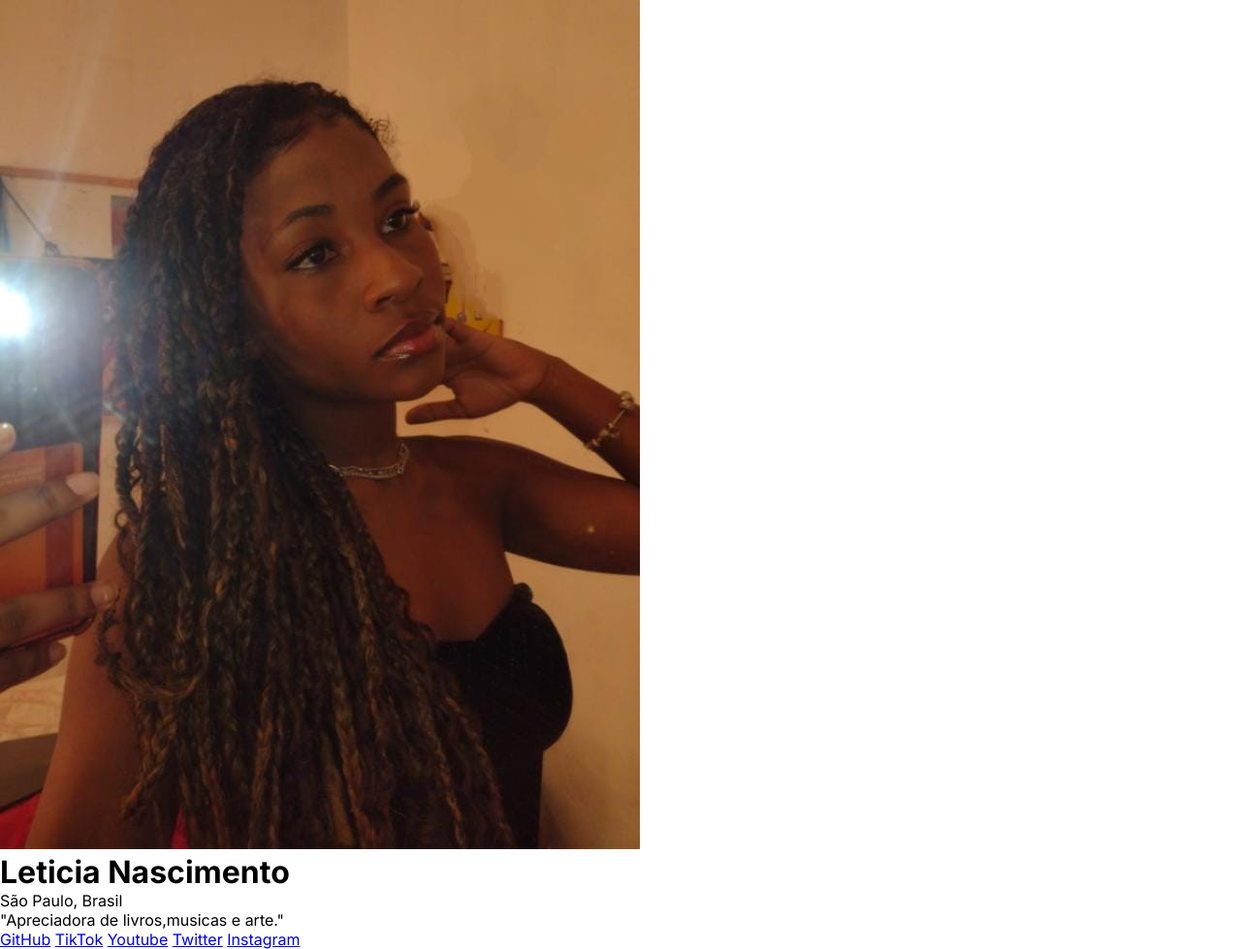
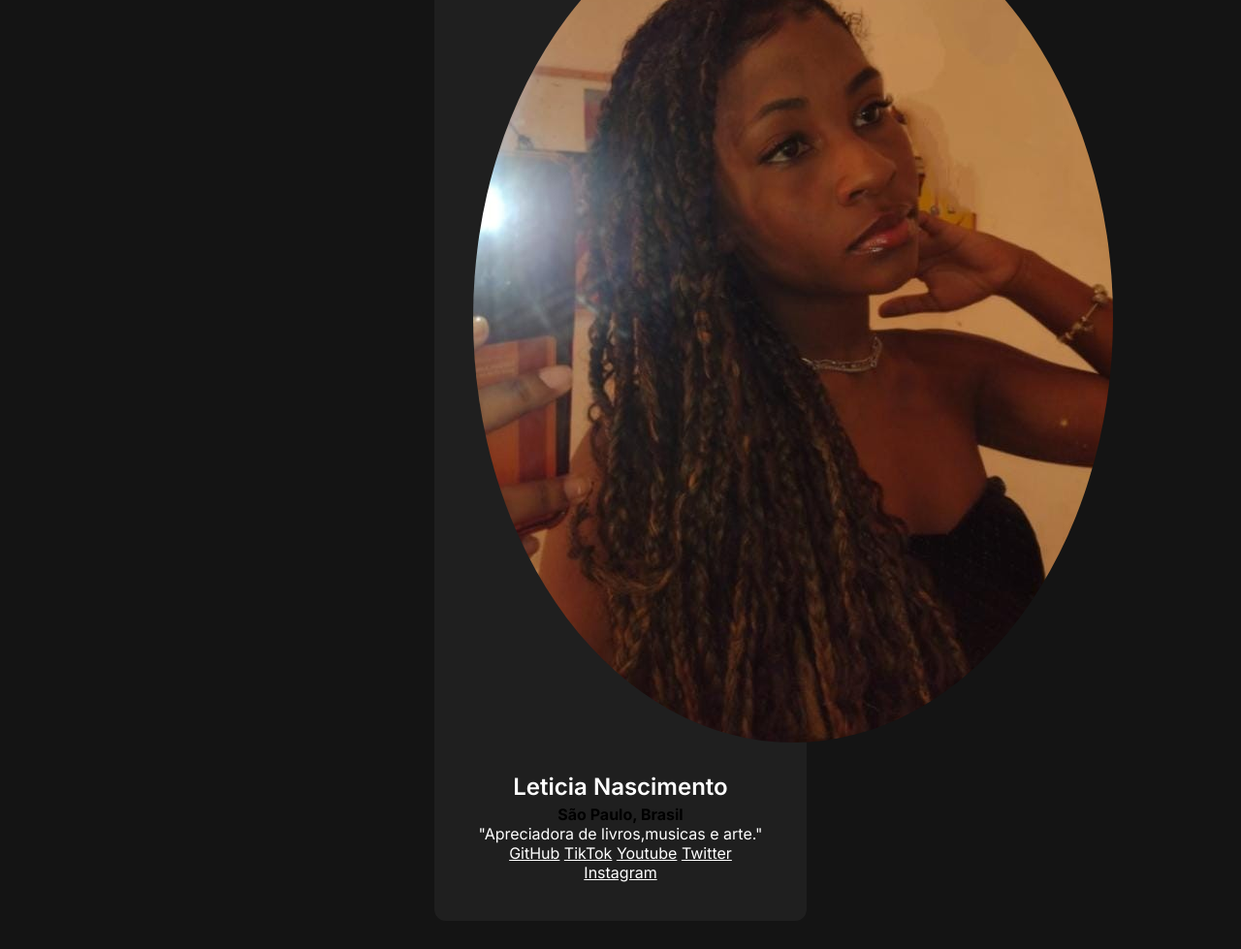
Before and after one commit to leticianascimento1a/meus-links, a plain HTML site: page index.html in a window 1280 px wide. Shown: the whole page at 97% size. After the commit the page ends 950 px from the top, so only its background shows below. Drawn offline with Linux system fonts and the light colour scheme.

Commit message:
continuação do desenvolvimento do CSS e alteração de uma parágrafo do HTML para strong

```diff
--- a/index.html
+++ b/index.html
@@ -13,7 +13,7 @@
     <div>
         <img src="./leticia 88x88.jpg" alt="imagem do criador da página de links, leticia nascimento">
         <h1> Leticia Nascimento</h1>
-        <p> São Paulo, Brasil</p>
+        <strong>São Paulo, Brasil</strong>
 
         <p>"Apreciadora de livros,musicas e arte."</p>
 
--- a/style.css
+++ b/style.css
@@ -3,5 +3,36 @@
    padding: 0;
    box-sizing: border-box;
    font-family: "Inter", sans-serif;
+}
+
+body {
+    background-color: #141414;
+    height: 100vh;
+display: flex;
+    justify-content: center;
+    align-items: center;
 
 }
+
+div {
+    background-color: #1f1f1f;
+    width: 384px;
+    padding: 40px;
+    text-align: center;
+    border-radius: 12px;
+}
+
+h1, p, a {
+    color: #fff;
+}
+
+div img{
+    border-radius: 50%;
+    margin-bottom: 24px;
+}
+
+div h1 {
+    font-size: 24px;
+    line-height: 36px;
+    font-weight: 600;
+}
```
